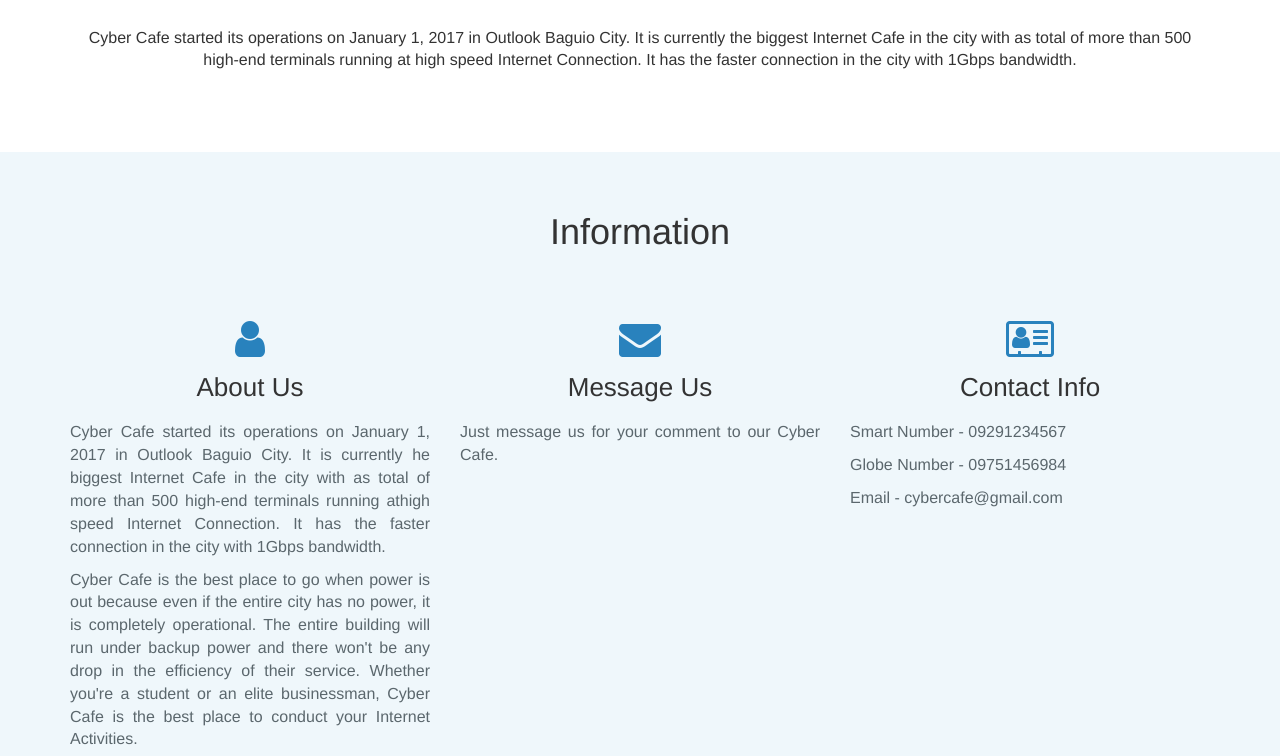
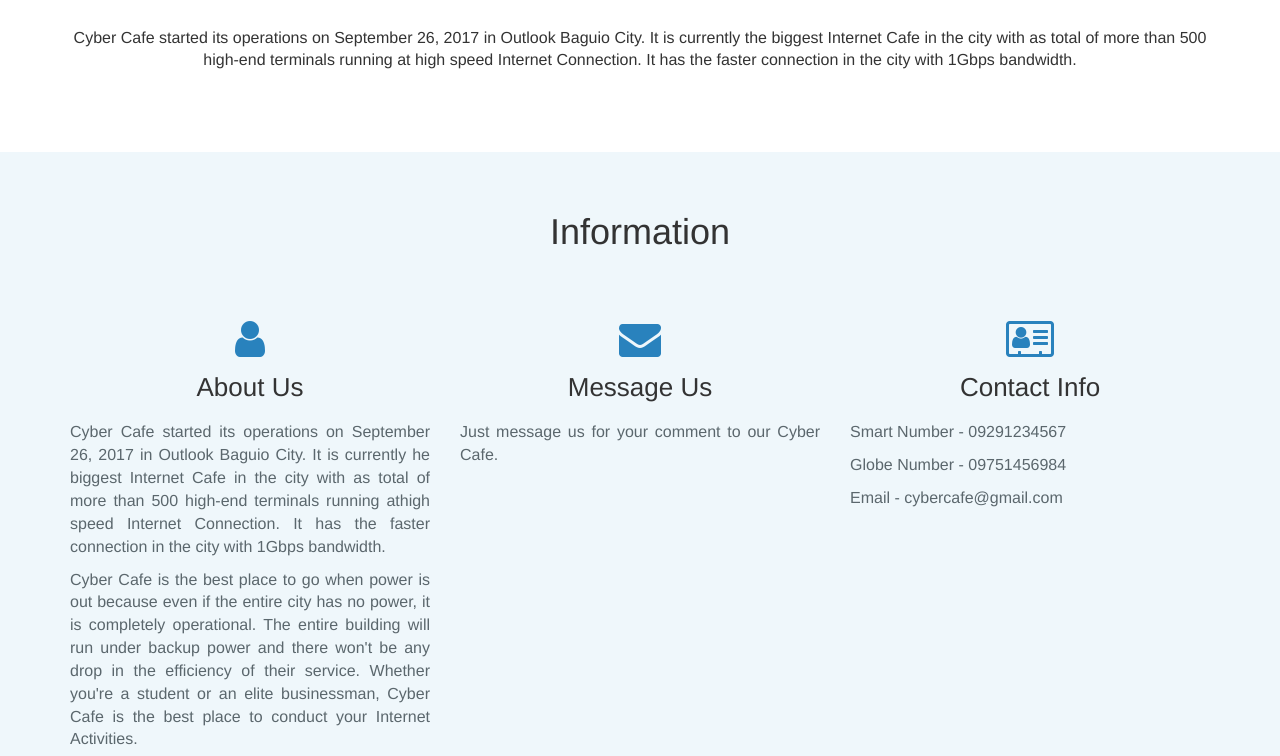
Before and after one commit to mrleo7777/InternetCafe, a plain HTML site: page about.html in a window 1280 px wide. Shown: the part 533-1289 px from the top of the page. Drawn offline with nearby package versions, Linux system fonts and the light colour scheme.

Commit message:
Marlyn Villaflor

```diff
--- a/about.html
+++ b/about.html
@@ -47,7 +47,7 @@
     </div>
     <div id="section1" class="container site-section" id="welcome">
         <h1>Welcome to CyberCafe</h1>
-        <p>Cyber Cafe started its operations on January 1, 2017 in Outlook Baguio City. It is currently the biggest Internet Cafe in the city with as total of more than 500 high-end terminals running at high speed Internet Connection. It has the faster connection in the city with 1Gbps bandwidth.</p>
+        <p>Cyber Cafe started its operations on September 26, 2017 in Outlook Baguio City. It is currently the biggest Internet Cafe in the city with as total of more than 500 high-end terminals running at high speed Internet Connection. It has the faster connection in the city with 1Gbps bandwidth.</p>
     </div>
     <div class="dark-section">
         <div class="container site-section" id="why">
@@ -55,7 +55,7 @@
             <div class="row">
                 <div class="col-md-4 item"><i class="fa fa-user"></i>
                     <h2>About Us</h2>
-                    <p>Cyber Cafe started its operations on January 1, 2017 in Outlook Baguio City. It is currently he biggest Internet Cafe in the city with as total of more than 500 high-end terminals running athigh speed Internet Connection. It has the faster connection in the city with 1Gbps bandwidth.
+                    <p>Cyber Cafe started its operations on September 26, 2017 in Outlook Baguio City. It is currently he biggest Internet Cafe in the city with as total of more than 500 high-end terminals running athigh speed Internet Connection. It has the faster connection in the city with 1Gbps bandwidth.
                     </p>
                     <p>Cyber Cafe is the best place to go when power is out because even if the entire city has no power, it is completely operational. The entire building will run under backup power and there won't be any drop in the efficiency of their service. Whether you're a student or an elite businessman, Cyber Cafe is the best place to conduct your Internet Activities.</p>
                 </div>
```
